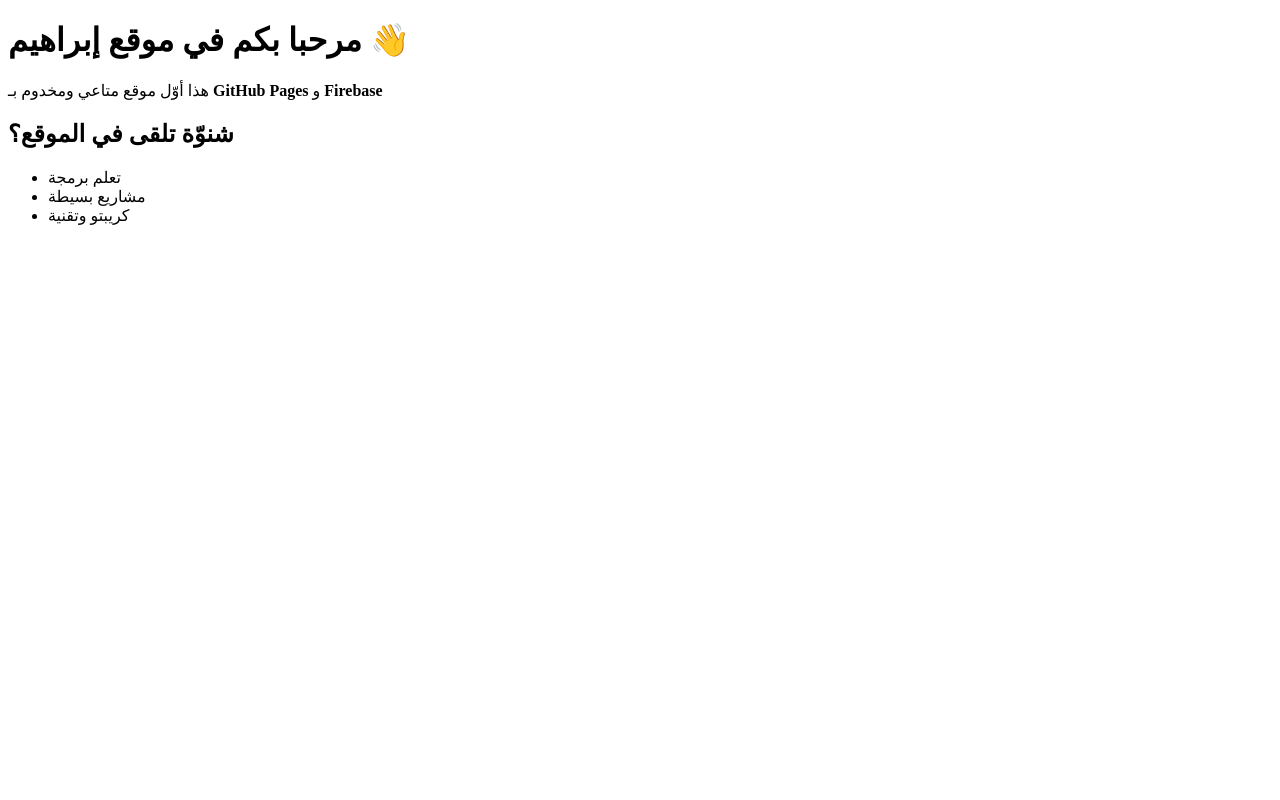
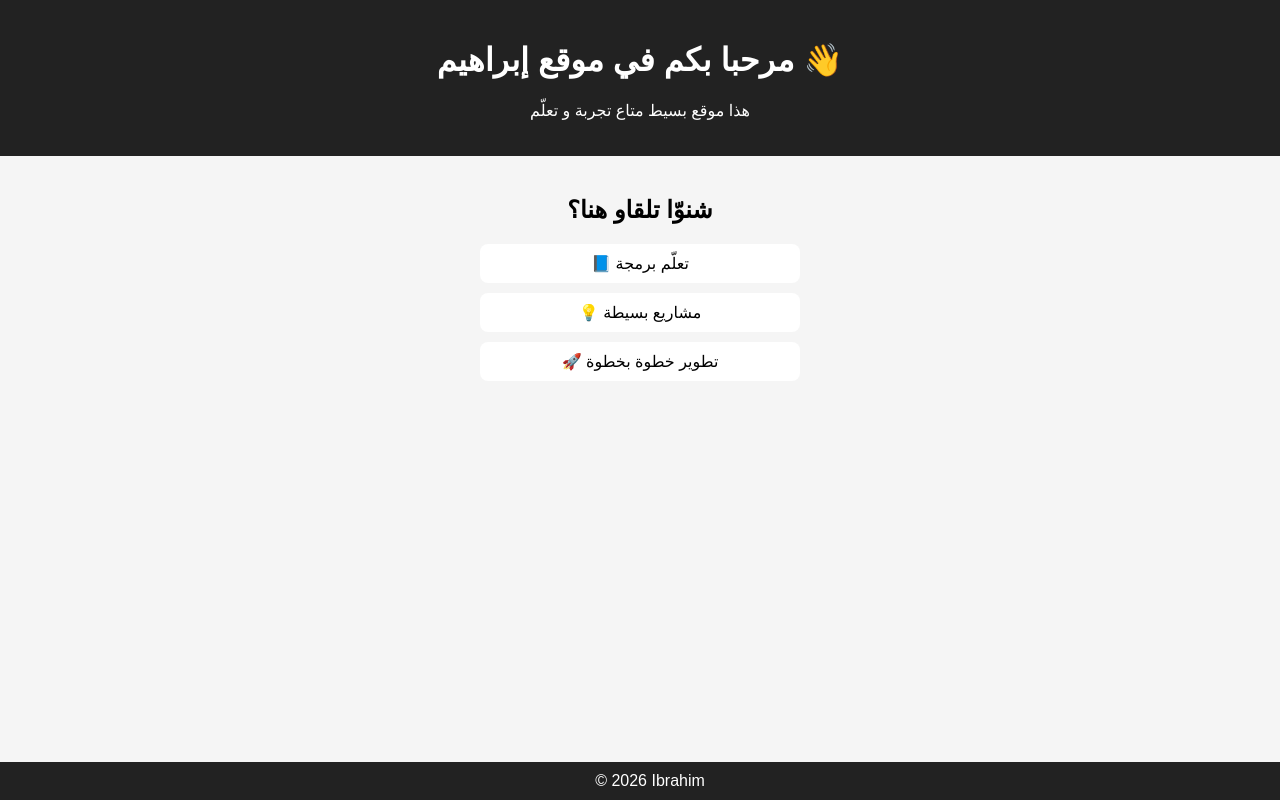
Before and after one commit to b9961263-ai/Ibrahim_crypto, a plain HTML site: page index.html in a window 1280 px wide. Drawn offline with Linux system fonts and the light colour scheme.

Commit message:
Update index.html

```diff
--- a/index.html
+++ b/index.html
@@ -4,41 +4,64 @@
 <head>
   <meta charset="UTF-8">
   <title>Site Ibrahim</title>
-
-  <!-- Firebase -->
-  <script type="module">
-    import { initializeApp } from "https://www.gstatic.com/firebasejs/10.7.1/firebase-app.js";
-    import { getAnalytics } from "https://www.gstatic.com/firebasejs/10.7.1/firebase-analytics.js";
-
-    const firebaseConfig = {
-      apiKey: "AIzaSyDdTv75hvEDLMbhAj",
-      authDomain: "tunitrade-6592e.firebaseapp.com",
-      projectId: "tunitrade-6592e",
-      storageBucket: "tunitrade-6592e.appspot.com",
-      messagingSenderId: "1075913241802",
-      appId: "1:1075913241802:web:aae",
-      measurementId: "G-VH47VBPXYS"
-    };
-
-    const app = initializeApp(firebaseConfig);
-    const analytics = getAnalytics(app);
-  </script>
+  <meta name="viewport" content="width=device-width, initial-scale=1">
+  <style>
+    body {
+      font-family: Arial, sans-serif;
+      background: #f5f5f5;
+      margin: 0;
+      padding: 0;
+      text-align: center;
+    }
+    header {
+      background: #222;
+      color: #fff;
+      padding: 20px;
+    }
+    section {
+      padding: 20px;
+    }
+    ul {
+      list-style: none;
+      padding: 0;
+    }
+    li {
+      background: #fff;
+      margin: 10px auto;
+      padding: 10px;
+      max-width: 300px;
+      border-radius: 8px;
+    }
+    footer {
+      background: #222;
+      color: #fff;
+      padding: 10px;
+      position: fixed;
+      bottom: 0;
+      width: 100%;
+    }
+  </style>
 </head>
 
 <body>
-  <h1>مرحبا بكم في موقع إبراهيم 👋</h1>
 
-  <p>
-    هذا أوّل موقع متاعي ومخدوم بـ
-    <strong>GitHub Pages</strong> و
-    <strong>Firebase</strong>
-  </p>
+  <header>
+    <h1>مرحبا بكم في موقع إبراهيم 👋</h1>
+    <p>هذا موقع بسيط متاع تجربة و تعلّم</p>
+  </header>
 
-  <h2>شنوّة تلقى في الموقع؟</h2>
-  <ul>
-    <li>تعلم برمجة</li>
-    <li>مشاريع بسيطة</li>
-    <li>كريبتو وتقنية</li>
-  </ul>
+  <section>
+    <h2>شنوّا تلقاو هنا؟</h2>
+    <ul>
+      <li>📘 تعلّم برمجة</li>
+      <li>💡 مشاريع بسيطة</li>
+      <li>🚀 تطوير خطوة بخطوة</li>
+    </ul>
+  </section>
+
+  <footer>
+    © 2026 Ibrahim
+  </footer>
+
 </body>
 </html>
```
